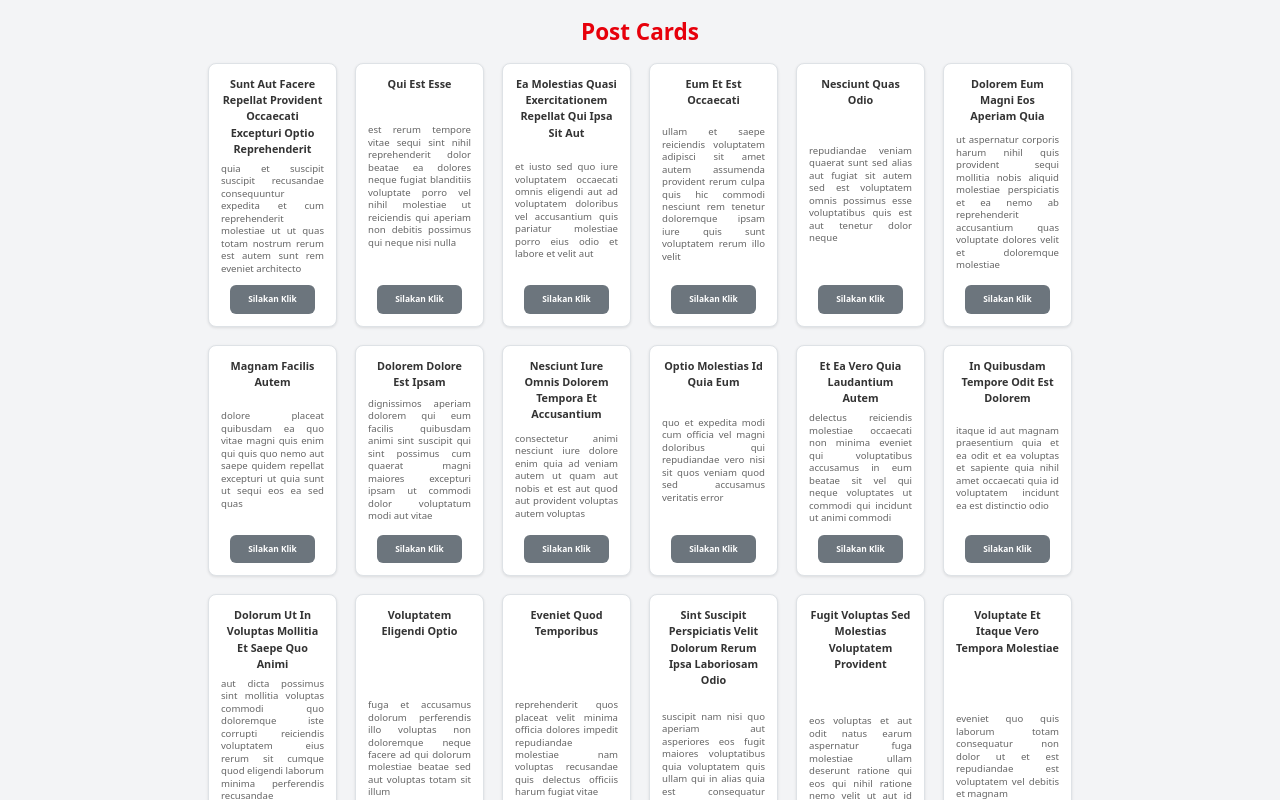
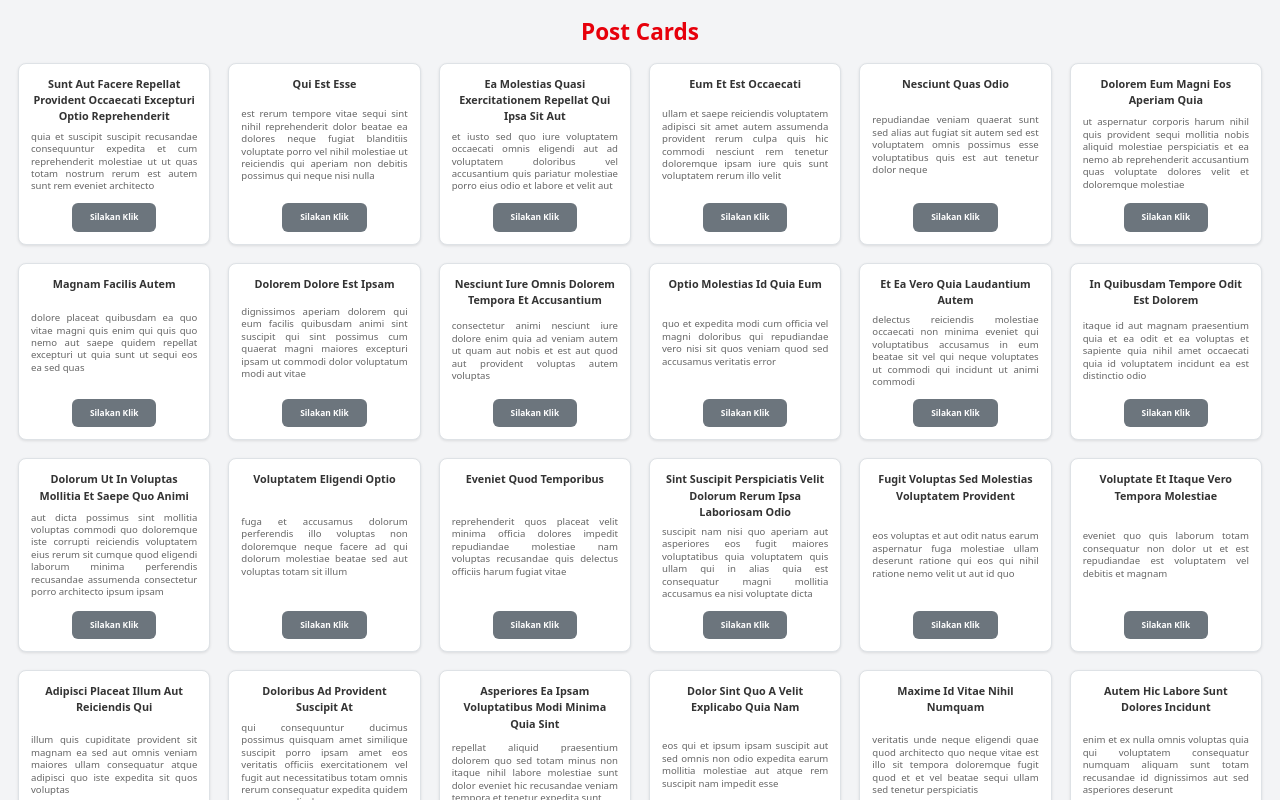
Before and after one commit to FahrialSepIrvano/admin-ui, a React app: page / in a window 1280 px wide. Shown: the top 800 px of the page. Built offline with nearby package versions, Linux system fonts and the light colour scheme; the HTML template or start-up script is replaced by a standard one.

Commit message:
UTS Sisi Klien

```diff
--- a/components/Exercise.jsx
+++ b/components/Exercise.jsx
@@ -10,7 +10,7 @@
     Post Cards
   </h1>
 
- <div className="max-w-6xl mx-auto grid grid-cols-6 gap-6">
+ <div className="max-w-10xl mx-auto grid grid-cols-6 gap-6">
   {postsData.map((post) => (
     <PostCard
       key={post.id}
--- a/components/PostCard.css
+++ b/components/PostCard.css
@@ -16,7 +16,7 @@
   background-color: white;
   box-shadow: 0 1px 3px var(--shadow-color);
   transition: all 0.3s ease;
-  max-width: 240px; /* 🔥 ini kunci */
+   /* 🔥 ini kunci */
 }
 
 .post-card:hover {
```
